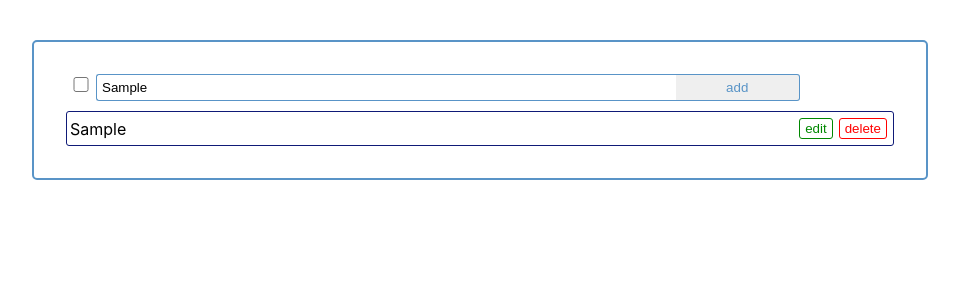
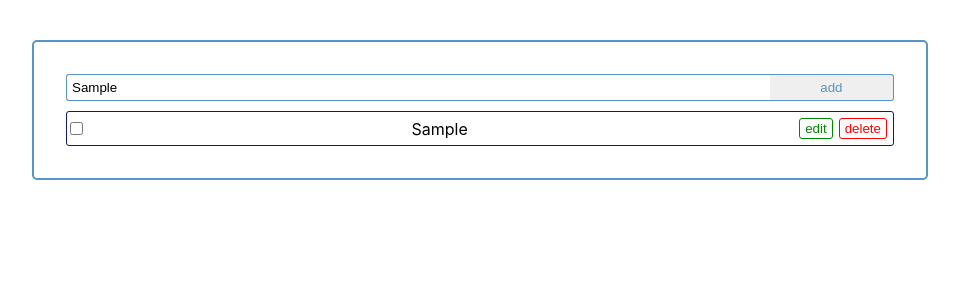
Before and after one commit to react-team-two/toDoList, a React (Create React App) app: page / in a window 1280 px wide. Both pictures are taken after typing "Sample" into the empty fields and a click on the button "add". Shown: the top 300 px of the page, without its empty margins (160-1119 px from the left). Built offline with nearby package versions, Linux system fonts and the light colour scheme.

Commit message:
Final code

```diff
--- a/src/App.css
+++ b/src/App.css
@@ -1,4 +1,4 @@
-.container{
+.container {
   width: 70vw;
   border: 2px solid var(--main-color);
   border-radius: 5px;
@@ -7,21 +7,26 @@
 }
 
 /* start head */
-
-.btn-head{
+.container {
+  position: relative;
+}
+.btn-head {
   width: 30px;
-height: 15px;
+  height: 25px;
+  position: absolute;
+  left: 2px;
+  top: 33px;
 }
-.inpHead{
-    width: 70%;
+.inpHead {
+  width: 85%;
   border: 1px solid var(--main-color);
-    border-right: 0px ;
+  border-right: 0px;
   border-radius: 3px 0 0 3px;
   padding: 5px;
   outline: none;
 }
 
-.btnHead{
+.btnHead {
   width: 15%;
   border-radius: 0px 3px 3px 0px;
   padding: 5px;
@@ -29,16 +34,14 @@ height: 15px;
   border: 1px solid var(--main-color);
   color: var(--main-color);
   border-left: 0px;
-
 }
-
 
 /* start lists */
 
-.lists{
+.lists {
   margin-top: 10px;
 }
-.listItem{
+.listItem {
   border: 1px solid var(--sub-color);
   display: flex;
   justify-content: space-between;
@@ -46,10 +49,9 @@ height: 15px;
   margin-top: 10px;
   padding: 3px;
   border-radius: 3px;
-
 }
 
-.btnEdit{
+.btnEdit {
   border: 1px solid #080;
   color: #080;
   background: none;
@@ -58,12 +60,18 @@ height: 15px;
   margin: 3px;
 }
 
-.btnDelete{
+.btnDelete {
   border: 1px solid #f00;
   color: #f00;
   background: none;
   padding: 2px 5px;
   border-radius: 3px;
   margin: 3px;
+}
+.listItem .checked {
+  text-decoration: line-through;
+}
 
+.listItem .notchecked {
+  text-decoration: none;
 }
--- a/src/App.js
+++ b/src/App.js
@@ -1,58 +1,78 @@
-import React from "react";
-import './App.css'
+import React, { useState } from 'react';
+import './App.css';
 
 class App extends React.Component {
   constructor(props) {
     super(props);
     this.state = {
       tasks: [],
-      task:
-        { taskValue: "",
-        checked: false,
-        }
-
-    }
+      taskValue: '',
+    };
   }
 
   handleChange = (event) => {
     this.setState({ taskValue: event.target.value });
-  }
+  };
 
   handleSubmit = (event) => {
     event.preventDefault();
     let arr = this.state.tasks;
     arr.push(this.state.taskValue);
     this.setState({ tasks: arr });
-  }
+  };
 
   deleteItem = (i) => {
     const filterArr = this.state.tasks.filter((element, index) => index != i);
     this.setState({ tasks: filterArr });
-  }
+  };
 
   render() {
     return (
-      <section className="container">
-        <form className="head" onSubmit={this.handleSubmit}>
-         <input className="btn-head" type="checkbox"/>
-          <input type="text" placeholder="enter you task" className="inpHead" onChange={this.handleChange} />
-          <button className="btnHead" > add </button>
+      <section className='container'>
+        <form className='head' onSubmit={this.handleSubmit}>
+          <input
+            type='text'
+            placeholder='enter you task'
+            className='inpHead'
+            value={this.state.taskValue}
+            onChange={(e) => this.setState({ taskValue: e.target.value })}
+          />
+          <button className='btnHead'> add </button>
         </form>
 
-        <div className="lists" >
-          {this.state.tasks.map((element, index) =>
-            <div className="listItem">
-              <p> {element}</p>
-              <div>
-                <button className="btnEdit" >edit</button>
-                <button className="btnDelete" onClick={() => this.deleteItem(index)} >delete</button>
-              </div>
-            </div>
-          )}
+        <div className='lists'>
+          {this.state.tasks.map((element, index) => (
+            <ListItems
+              key={index}
+              element={element}
+              deleteItem={() => this.deleteItem(index)}
+            />
+          ))}
         </div>
       </section>
-    )
+    );
   }
 }
 
+const ListItems = ({ element, deleteItem }) => {
+  const [checked, setChecked] = useState(false);
+
+  return (
+    <div className='listItem'>
+      <input
+        type='checkbox'
+        checked={checked}
+        onChange={() => setChecked(!checked)}
+      ></input>
+      <p className={checked ? 'checked' : 'notchecked'}>{element}</p>
+      <div>
+        <button className='btnEdit'>edit</button>
+        <button className='btnDelete' onClick={deleteItem}>
+          delete
+        </button>
+      </div>
+    </div>
+  );
+};
+
 export default App;
```
Also changed, not shown: 1 other file (tests, documents, lock files or other folders). Lines whose indentation alone changed are shown as unchanged.
